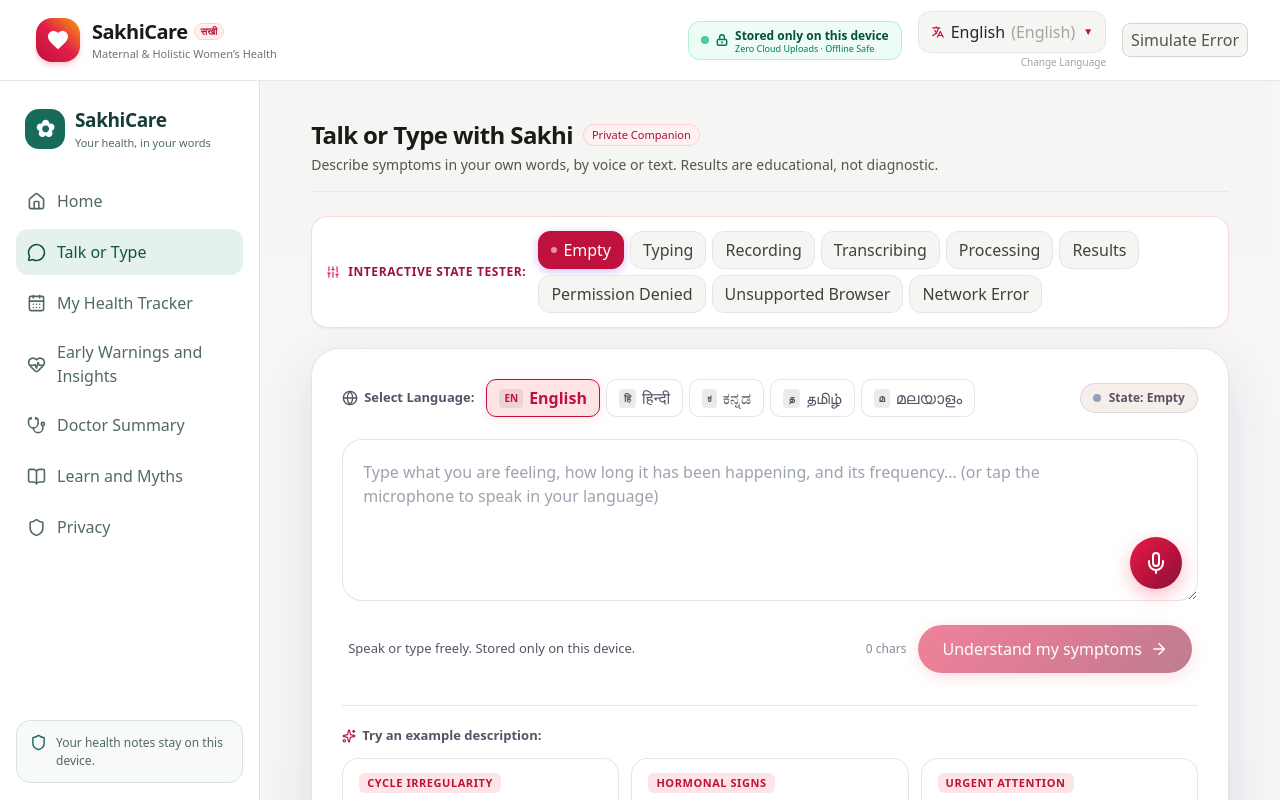
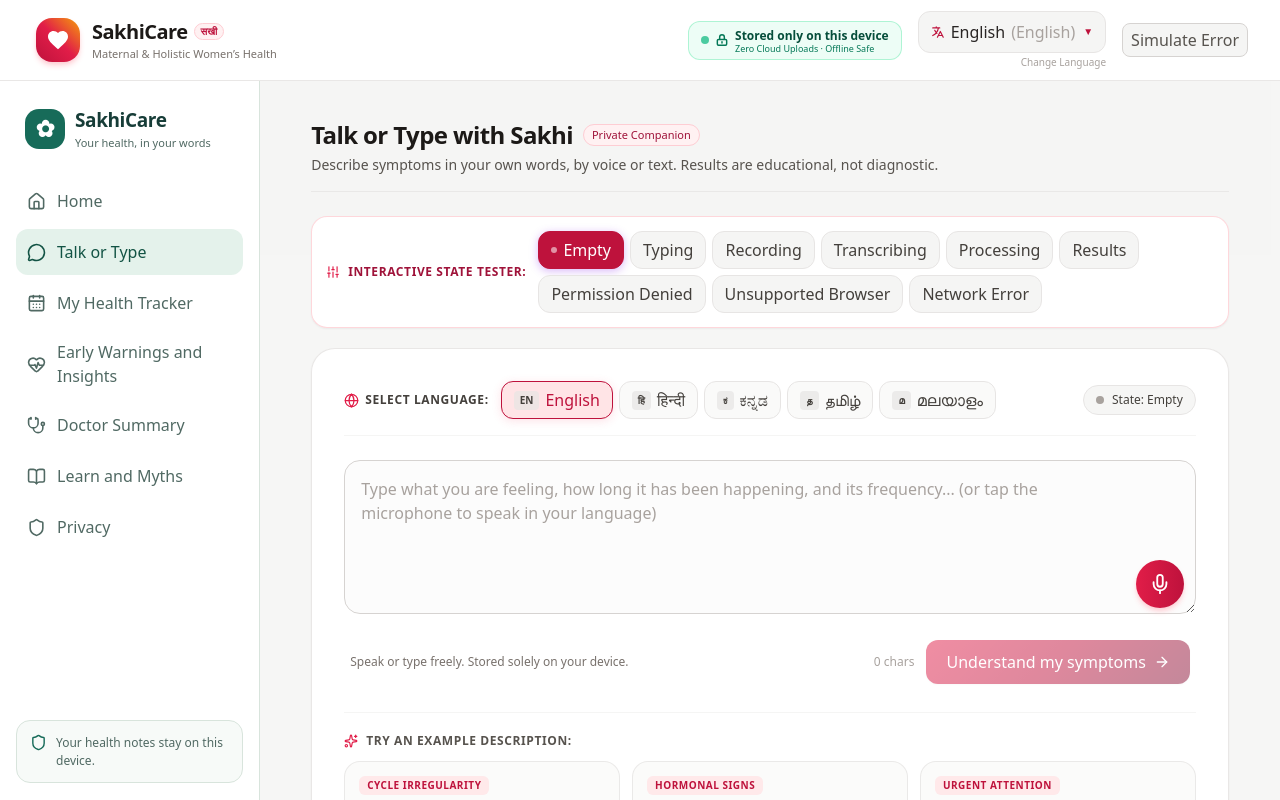
Before and after one commit to S-Chiranjeevi/Chaos, a React (Vite) app: page / in a window 1280 px wide. Both pictures are taken after a click on the button "Describe my symptoms". Shown: the top 800 px of the page. Built offline with nearby package versions, Linux system fonts and the light colour scheme.

Commit message:
ui: enhance TalkOrType styling and accessible controls

```diff
--- a/src/components/TalkOrType.jsx
+++ b/src/components/TalkOrType.jsx
@@ -306,50 +306,58 @@
       />
 
       {/* MAIN CARD */}
-      <div className="talk-card">
+      <div className="talk-card bg-white/95 rounded-3xl border border-stone-200/90 p-6 md:p-8 shadow-sm backdrop-blur-xl relative overflow-hidden transition-all">
         {/* TOP CONTROLS: LANGUAGE PICKER & STATUS BADGE */}
-        <div className="card-top-bar">
-          <div className="lang-picker-group">
-            <label htmlFor="language-select" className="lang-label">
-              <Globe size={16} className="lang-icon" />
+        <div className="card-top-bar flex flex-wrap items-center justify-between gap-4 mb-6 pb-4 border-b border-stone-100">
+          <div className="lang-picker-group flex flex-wrap items-center gap-2 sm:gap-3">
+            <label htmlFor="language-select" className="lang-label flex items-center gap-1.5 text-xs font-bold uppercase tracking-wider text-stone-700">
+              <Globe size={15} className="lang-icon text-rose-600" />
               <span>{strings.selectLanguage}:</span>
             </label>
-            <div className="lang-pills">
+            <div className="lang-pills flex flex-wrap items-center gap-1.5">
               {LANGUAGES.map((lang) => (
                 <button
                   key={lang.code}
                   type="button"
                   id={`lang-btn-${lang.code}`}
-                  className={`lang-pill-btn ${selectedLang === lang.code ? 'active' : ''}`}
+                  className={`lang-pill-btn inline-flex items-center gap-1.5 px-3 py-1.5 rounded-xl border text-xs transition-all cursor-pointer ${
+                    selectedLang === lang.code
+                      ? 'active bg-rose-50 text-rose-800 border-rose-300 shadow-xs ring-1 ring-rose-200 font-bold'
+                      : 'bg-stone-50 hover:bg-stone-100 text-stone-700 border-stone-200 hover:border-stone-300'
+                  }`}
                   onClick={() => handleLanguageChange(lang.code)}
                 >
-                  <span className="lang-pill-badge">{lang.badge}</span>
-                  <span className="lang-pill-name">{lang.nativeName}</span>
+                  <span className="lang-pill-badge text-[10px] font-bold px-1.5 py-0.5 rounded bg-stone-200/70 text-stone-700 uppercase">{lang.badge}</span>
+                  <span className="lang-pill-name font-medium">{lang.nativeName}</span>
                 </button>
               ))}
             </div>
           </div>
 
-          <div className="status-indicator-tag">
-            <span className={`status-pulse ${currentState}`} />
-            <span className="status-name">State: {currentState.replace('-', ' ')}</span>
+          <div className="status-indicator-tag inline-flex items-center gap-2 px-3 py-1.5 rounded-full bg-stone-100/90 border border-stone-200 text-xs font-semibold text-stone-700">
+            <span className={`status-pulse ${currentState} w-2 h-2 rounded-full ${
+              currentState === 'recording' ? 'bg-red-500 animate-ping' :
+              currentState === 'processing' ? 'bg-amber-500 animate-spin' :
+              currentState === 'results' ? 'bg-emerald-500' : 'bg-stone-400'
+            }`} />
+            <span className="status-name capitalize font-medium text-stone-700">State: {currentState.replace('-', ' ')}</span>
           </div>
         </div>
 
         {/* NOTIFICATION BANNERS FOR ERROR / SPECIAL STATES */}
         {currentState === 'permission-denied' && (
-          <div className="state-alert-banner alert-permission" role="alert">
-            <AlertCircle size={20} className="alert-icon" />
-            <div className="alert-text">
-              <strong>Microphone Permission Denied:</strong>
-              <p>{strings.permissionDenied}</p>
-              <div className="alert-sublinks">
+          <div className="state-alert-banner alert-permission p-4 bg-rose-50 border border-rose-200 rounded-2xl mb-4 flex items-start gap-3" role="alert">
+            <AlertCircle size={20} className="alert-icon text-rose-600 shrink-0 mt-0.5" />
+            <div className="alert-text flex-1">
+              <strong className="block text-sm font-bold text-rose-900">Microphone Permission Denied</strong>
+              <p className="text-xs text-rose-700 mt-0.5">{strings.permissionDenied}</p>
+              <div className="alert-sublinks text-[11px] text-rose-600 mt-1">
                 <span>Tip: Click the lock icon 🔒 or camera/mic icon in your browser address bar and select "Allow".</span>
               </div>
             </div>
             <button
               type="button"
-              className="alert-dismiss-btn"
+              className="alert-dismiss-btn px-3 py-1 bg-white hover:bg-rose-100 border border-rose-200 rounded-lg text-xs font-semibold text-rose-800 transition-colors cursor-pointer"
               onClick={() => setCurrentState('typing')}
             >
               Dismiss
@@ -358,15 +366,15 @@
         )}
 
         {currentState === 'unsupported-browser' && (
-          <div className="state-alert-banner alert-unsupported" role="alert">
-            <Info size={20} className="alert-icon" />
-            <div className="alert-text">
-              <strong>Browser Voice Input Unsupported:</strong>
-              <p>{strings.browserUnsupported}</p>
+          <div className="state-alert-banner alert-unsupported p-4 bg-amber-50 border border-amber-200 rounded-2xl mb-4 flex items-start gap-3" role="alert">
+            <Info size={20} className="alert-icon text-amber-600 shrink-0 mt-0.5" />
+            <div className="alert-text flex-1">
+              <strong className="block text-sm font-bold text-amber-900">Browser Voice Input Unsupported</strong>
+              <p className="text-xs text-amber-700 mt-0.5">{strings.browserUnsupported}</p>
             </div>
             <button
               type="button"
-              className="alert-dismiss-btn"
+              className="alert-dismiss-btn px-3 py-1 bg-white hover:bg-amber-100 border border-amber-200 rounded-lg text-xs font-semibold text-amber-800 transition-colors cursor-pointer"
               onClick={() => setCurrentState('typing')}
             >
               Type Instead
@@ -375,15 +383,15 @@
         )}
 
         {currentState === 'network-error' && (
-          <div className="state-alert-banner alert-network" role="alert">
-            <AlertCircle size={20} className="alert-icon" />
-            <div className="alert-text">
-              <strong>Network Connection Issue:</strong>
-              <p>{strings.networkError}</p>
+          <div className="state-alert-banner alert-network p-4 bg-rose-50 border border-rose-200 rounded-2xl mb-4 flex items-start gap-3" role="alert">
+            <AlertCircle size={20} className="alert-icon text-rose-600 shrink-0 mt-0.5" />
+            <div className="alert-text flex-1">
+              <strong className="block text-sm font-bold text-rose-900">Network Connection Issue</strong>
+              <p className="text-xs text-rose-700 mt-0.5">{strings.networkError}</p>
             </div>
             <button
               type="button"
-              className="alert-dismiss-btn"
+              className="alert-dismiss-btn px-3 py-1 bg-white hover:bg-rose-100 border border-rose-200 rounded-lg text-xs font-semibold text-rose-800 transition-colors cursor-pointer"
               onClick={handleToggleMic}
             >
               Retry Voice
@@ -392,32 +400,41 @@
         )}
 
         {analysisFallbackMessage && (
-          <div className="state-alert-banner alert-unsupported" role="status">
-            <Info size={20} className="alert-icon" />
-            <div className="alert-text"><strong>Using on-device guidance</strong><p>{analysisFallbackMessage}</p></div>
-            <button type="button" className="alert-dismiss-btn" onClick={() => handleUnderstandSymptoms()}>Retry online analysis</button>
+          <div className="state-alert-banner alert-unsupported p-3.5 bg-blue-50 border border-blue-200 rounded-2xl mb-4 flex items-start gap-3" role="status">
+            <Info size={18} className="alert-icon text-blue-600 shrink-0 mt-0.5" />
+            <div className="alert-text flex-1 text-xs text-blue-800">
+              <strong className="block font-bold">Using on-device guidance</strong>
+              <p className="mt-0.5">{analysisFallbackMessage}</p>
+            </div>
+            <button
+              type="button"
+              className="alert-dismiss-btn px-3 py-1 bg-white hover:bg-blue-100 border border-blue-200 rounded-lg text-xs font-semibold text-blue-800 transition-colors cursor-pointer"
+              onClick={() => handleUnderstandSymptoms()}
+            >
+              Retry online
+            </button>
           </div>
         )}
 
         {/* RECORDING / TRANSCRIBING LIVE OVERLAY / PROMPT */}
         {(currentState === 'recording' || recordingStatusMessage) && (
-          <div className={`recording-banner ${micActive ? 'is-recording' : ''}`}>
-            <div className="recording-indicator">
-              <span className="record-red-dot" />
-              <div className="sound-wave-bars">
-                <span className="bar b1" />
-                <span className="bar b2" />
-                <span className="bar b3" />
-                <span className="bar b4" />
-                <span className="bar b5" />
+          <div className={`recording-banner p-4 bg-gradient-to-r from-rose-50 to-pink-50 border border-rose-300 rounded-2xl mb-4 flex items-center justify-between gap-4 ${micActive ? 'is-recording ring-2 ring-rose-300' : ''}`}>
+            <div className="recording-indicator flex items-center gap-3">
+              <span className="record-red-dot w-3 h-3 rounded-full bg-red-600 animate-ping" />
+              <div className="sound-wave-bars flex items-center gap-1 h-6">
+                <span className="bar b1 w-1 bg-rose-600 rounded-full h-2 animate-bounce" />
+                <span className="bar b2 w-1 bg-rose-600 rounded-full h-4 animate-bounce delay-75" />
+                <span className="bar b3 w-1 bg-rose-600 rounded-full h-6 animate-bounce delay-150" />
+                <span className="bar b4 w-1 bg-rose-600 rounded-full h-3 animate-bounce delay-100" />
+                <span className="bar b5 w-1 bg-rose-600 rounded-full h-2 animate-bounce delay-200" />
               </div>
             </div>
-            <div className="recording-message-col">
-              <p className="rec-primary-text">
+            <div className="recording-message-col flex-1">
+              <p className="rec-primary-text font-bold text-sm text-rose-900">
                 {micActive ? strings.listening : recordingStatusMessage}
               </p>
               {micActive && (
-                <p className="rec-sub-text">
+                <p className="rec-sub-text text-xs text-stone-600">
                   {strings.tapToStop} (Speak naturally in {currentLangObj.nativeName})
                 </p>
               )}
@@ -425,7 +442,7 @@
             {micActive && (
               <button
                 type="button"
-                className="btn-stop-recording"
+                className="btn-stop-recording px-4 py-2 bg-red-600 hover:bg-red-700 text-white text-xs font-bold uppercase tracking-wider rounded-xl shadow-sm transition-all cursor-pointer"
                 onClick={handleToggleMic}
                 aria-label="Stop recording"
               >
@@ -436,12 +453,12 @@
         )}
 
         {/* INPUT FORM */}
-        <form onSubmit={handleUnderstandSymptoms} className="input-form">
-          <div className="textarea-wrapper">
+        <form onSubmit={handleUnderstandSymptoms} className="input-form space-y-4">
+          <div className="textarea-wrapper relative">
             <textarea
               ref={textareaRef}
               id="talk-or-type-textarea"
-              className={`main-symptom-input ${micActive ? 'recording-active' : ''}`}
+              className={`main-symptom-input w-full min-h-[140px] p-4 pr-16 rounded-2xl border border-stone-300 focus:border-rose-500 focus:ring-4 focus:ring-rose-500/10 text-stone-900 text-base placeholder:text-stone-400 outline-none transition-all resize-y bg-stone-50/50 focus:bg-white shadow-2xs ${micActive ? 'recording-active border-red-400 bg-red-50/30 ring-2 ring-red-200' : ''}`}
               rows={5}
               placeholder={strings.inputPlaceholder}
               value={inputText}
@@ -454,77 +471,85 @@
 
             {/* LIVE TRANSCRIBING PREVIEW BADGE */}
             {interimSpokenText && (
-              <div className="interim-spoken-overlay">
-                <Radio size={14} className="live-icon animate-pulse" />
-                <span>Transcribing: "{interimSpokenText}"</span>
+              <div className="interim-spoken-overlay absolute top-3 left-4 right-16 flex items-center gap-2 p-2 bg-white/95 rounded-xl border border-rose-200 shadow-xs text-xs font-medium text-rose-700">
+                <Radio size={14} className="live-icon animate-pulse text-rose-600 shrink-0" />
+                <span className="truncate">Transcribing: "{interimSpokenText}"</span>
               </div>
             )}
 
             {/* FLOATING MICROPHONE ACTION BUTTON */}
-            <div className="mic-dock">
+            <div className="mic-dock absolute right-3 bottom-3 z-10">
               <button
                 type="button"
                 id="mic-action-button"
-                className={`mic-round-button ${micActive ? 'recording' : ''}`}
+                className={`mic-round-button w-12 h-12 rounded-full flex items-center justify-center text-white shadow-md transition-all cursor-pointer ${
+                  micActive
+                    ? 'recording bg-red-600 hover:bg-red-700 animate-pulse ring-4 ring-red-200 scale-105'
+                    : 'bg-gradient-to-r from-rose-600 to-rose-700 hover:from-rose-700 hover:to-rose-800 hover:scale-105 shadow-rose-200'
+                }`}
                 onClick={handleToggleMic}
                 title={micActive ? strings.tapToStop : strings.micTooltip}
                 aria-label={micActive ? 'Stop listening' : 'Start speaking'}
               >
-                {micActive ? <MicOff size={24} /> : <Mic size={24} />}
-                {micActive && <span className="mic-pulse-ring" />}
+                {micActive ? <MicOff size={22} /> : <Mic size={22} />}
+                {micActive && <span className="mic-pulse-ring absolute inset-0 rounded-full border-2 border-red-400 animate-ping pointer-events-none" />}
               </button>
             </div>
           </div>
 
           {/* INPUT BAR FOOTER & REVIEW MESSAGE */}
-          <div className="input-bar-footer">
-            <div className="input-hints">
+          <div className="input-bar-footer flex flex-wrap items-center justify-between gap-3 pt-1">
+            <div className="input-hints text-xs text-stone-500">
               {inputText.length > 0 && (
-                <span className="review-hint">
-                  <FileCheck size={14} />
+                <span className="review-hint inline-flex items-center gap-1.5 font-medium text-stone-700">
+                  <FileCheck size={14} className="text-emerald-600" />
                   <span>{strings.reviewBeforeSubmit}</span>
                 </span>
               )}
               {inputText.length === 0 && (
-                <span className="empty-hint">
-                  Speak or type freely. Stored only on this device.
+                <span className="empty-hint text-stone-500 text-xs">
+                  Speak or type freely. Stored solely on your device.
                 </span>
               )}
             </div>
 
-            <div className="input-actions-cluster">
+            <div className="input-actions-cluster flex items-center gap-3">
               {inputText.length > 0 && (
                 <button
                   type="button"
-                  className="btn-clear-text"
+                  className="btn-clear-text inline-flex items-center gap-1 text-xs text-stone-500 hover:text-stone-800 transition-colors cursor-pointer"
                   onClick={() => {
                     setInputText('')
                     setCurrentState('empty')
                     textareaRef.current?.focus()
                   }}
                 >
-                  <RotateCcw size={14} />
+                  <RotateCcw size={13} />
                   <span>{strings.clearText}</span>
                 </button>
               )}
 
-              <span className="char-counter">{inputText.length} chars</span>
+              <span className="char-counter text-xs text-stone-400">{inputText.length} chars</span>
 
               <button
                 type="submit"
                 id="understand-symptoms-btn"
-                className={`btn-understand-symptoms ${currentState === 'processing' ? 'loading' : ''}`}
+                className={`btn-understand-symptoms inline-flex items-center gap-2 px-5 py-2.5 rounded-xl font-bold text-sm text-white shadow-sm transition-all cursor-pointer ${
+                  currentState === 'processing'
+                    ? 'loading bg-rose-400 cursor-wait'
+                    : 'bg-rose-700 hover:bg-rose-800 disabled:opacity-50 disabled:cursor-not-allowed disabled:hover:bg-rose-700 hover:shadow-md'
+                }`}
                 disabled={!inputText.trim() || currentState === 'processing'}
               >
                 {currentState === 'processing' ? (
                   <>
-                    <Loader2 size={18} className="animate-spin" />
+                    <Loader2 size={16} className="animate-spin" />
                     <span>Analyzing symptoms…</span>
                   </>
                 ) : (
                   <>
                     <span>{strings.understandBtn}</span>
-                    <ArrowRight size={18} />
+                    <ArrowRight size={16} />
                   </>
                 )}
               </button>
@@ -533,23 +558,23 @@
         </form>
 
         {/* EXAMPLE PROMPTS BAR */}
-        <div className="examples-tray">
-          <div className="examples-heading">
-            <Sparkles size={14} className="sparkle-icon" />
+        <div className="examples-tray mt-6 pt-5 border-t border-stone-100">
+          <div className="examples-heading flex items-center gap-2 text-xs font-bold uppercase tracking-wider text-stone-600 mb-3">
+            <Sparkles size={14} className="sparkle-icon text-rose-600" />
             <span>{strings.tryExamples}</span>
           </div>
-          <div className="example-chips-grid">
+          <div className="example-chips-grid grid grid-cols-1 sm:grid-cols-2 lg:grid-cols-3 gap-3">
             {examples.map((item, idx) => (
               <button
                 key={idx}
                 type="button"
-                className="example-prompt-card"
+                className="example-prompt-card p-3.5 rounded-2xl bg-stone-50/80 hover:bg-rose-50/70 border border-stone-200/80 hover:border-rose-300 text-left transition-all group cursor-pointer shadow-2xs"
                 onClick={() => handleSelectExample(item.text)}
               >
-                <div className="example-tag-row">
-                  <span className="example-tag">{item.tag}</span>
+                <div className="example-tag-row mb-1.5">
+                  <span className="example-tag text-[10px] font-bold uppercase tracking-wider text-rose-700 bg-rose-100/80 px-2 py-0.5 rounded-md">{item.tag}</span>
                 </div>
-                <p className="example-prompt-text">“{item.text}”</p>
+                <p className="example-prompt-text text-xs text-stone-700 leading-relaxed font-normal group-hover:text-stone-900">“{item.text}”</p>
               </button>
             ))}
           </div>
```
